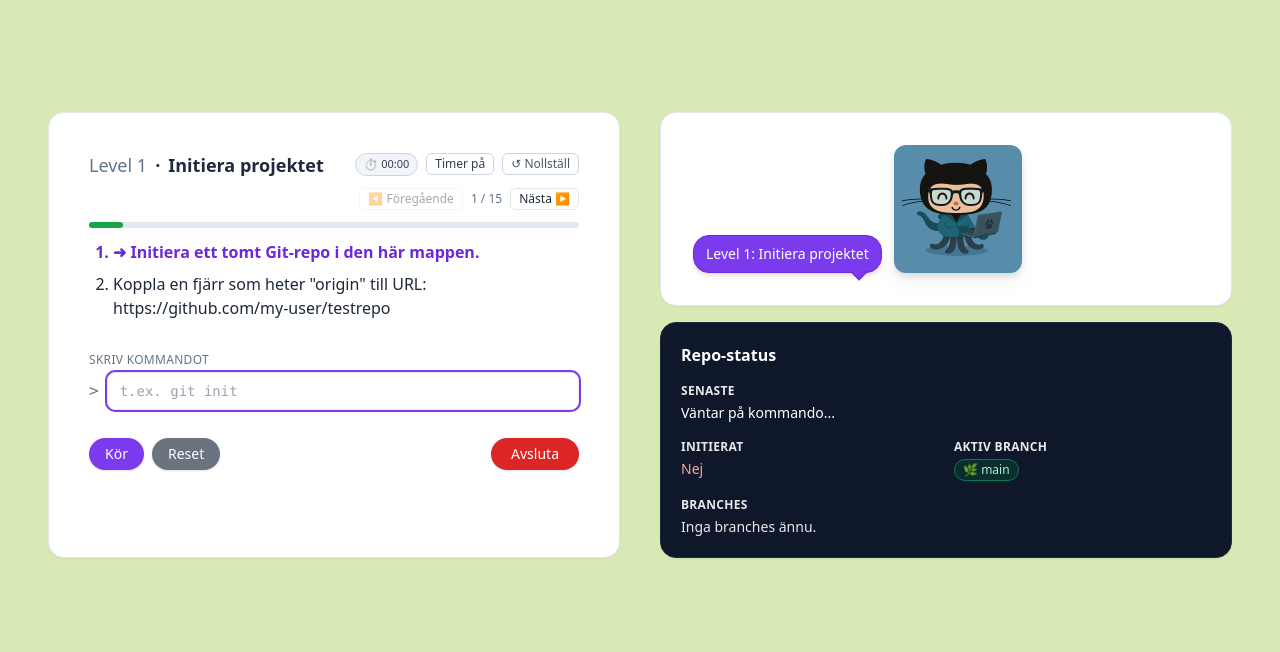
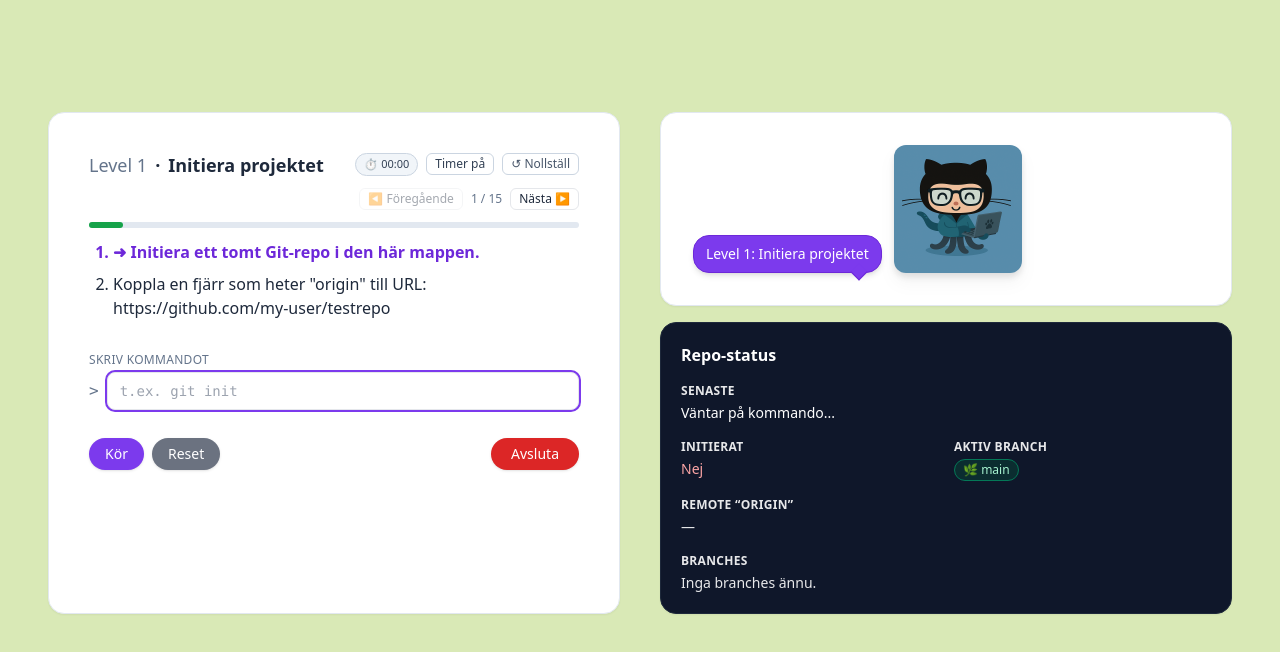
Before and after one commit to DulamaA/git-land-game, a React (Vite) app: page /game/1 in a window 1280 px wide. Shown: the top 652 px of the page. Built offline with nearby package versions, Linux system fonts and the light colour scheme.

Commit message:
🔥 feat: removed hardcoded "main" display in RepoStatus and add useEffect hook for level 3 with feature branch setup in useGame to display the "feature/sync" branch + fix ESLint errors

```diff
--- a/src/components/Game/RepoStatus.tsx
+++ b/src/components/Game/RepoStatus.tsx
@@ -1,20 +1,41 @@
 import type { RepoState, StatusMsg } from '../../models/repo';
 
+type Props = {
+  repo: RepoState;
+  message?: StatusMsg | null;
+};
+
 // Component to display the current status of the repository
-export default function RepoStatus({ repo, message }: { repo: RepoState; message: StatusMsg | null }) {
+export default function RepoStatus({ repo, message }: Props) {
+  const current = repo.current ?? '-';
+
+  const messageClass =
+    message?.type === 'ok' ? 'text-emerald-300' : message?.type === 'error' ? 'text-red-300' : 'text-white';
+
+  const branchEntries = Object.entries(repo.branches ?? {});
+  branchEntries.sort(([a], [b]) => {
+    if (a === repo.current) {
+      return -1;
+    }
+    if (b === repo.current) {
+      return 1;
+    }
+
+
+    return a.localeCompare(b);
+  });
+
+  const origin =
+    typeof repo.remotes?.origin === 'string' ?
+      repo.remotes.origin : repo.remotes?.origin ? 'configured' : null;
+
   return (
     <aside className="rounded-2xl border border-slate-800 bg-slate-900 p-5 shadow-sm text-sm space-y-4">
       <h3 className="mb-1 text-base font-semibold text-white">Repo-status</h3>
 
       <div>
         <div className="text-xs font-semibold uppercase tracking-wide text-white/90 mb-1">Senaste</div>
-        <div
-          className={
-            message?.type === 'ok' ? 'text-emerald-300' : message?.type === 'error' ? 'text-red-300' : 'text-white'
-          }
-        >
-          {message?.text ?? 'Väntar på kommando...'}
-        </div>
+        <div className={messageClass}>{message?.text ?? 'Väntar på kommando...'}</div>
       </div>
 
       <div className="grid sm:grid-cols-2 gap-4">
@@ -30,34 +51,41 @@ export default function RepoStatus({ repo, message }: { repo: RepoState; message
             className="inline-flex items-center gap-1 rounded-full px-2 py-0.5 text-xs
                        bg-emerald-900/40 border border-emerald-700 text-emerald-200"
           >
-            🌿 {repo.current}
+            🌿 {current}
           </span>
         </div>
       </div>
 
+      <div className="grid sm:grid-cols-2 gap-4">
+        <div>
+          <div className="text-xs font-semibold uppercase tracking-wide text-white/90 mb-1">Remote “origin”</div>
+          <div className="text-white/90">{origin ?? '—'}</div>
+        </div>
+      </div>
+
+      {/* Branches */}
       <div>
         <div className="text-xs font-semibold uppercase tracking-wide text-white/90 mb-1">Branches</div>
-        {Object.keys(repo.branches).length === 0 ? (
+        {branchEntries.length === 0 ? (
           <div className="text-white/90">Inga branches ännu.</div>
         ) : (
           <div className="flex flex-wrap gap-2">
-            {Object.keys(repo.branches).map((b) => {
-              const commits = repo.branches[b]?.length ?? 0;
+            {branchEntries.map(([b, commitsArr]) => {
+              const commits = commitsArr?.length ?? 0;
               const isCurrent = b === repo.current;
 
               return (
                 <span
                   key={b}
-                  className={`inline-flex items-center gap-1 rounded-full px-2 py-0.5 text-xs border
-                ${
-                isCurrent ?
-                  'bg-emerald-900/40 border-emerald-700 text-emerald-200' :
-                  'bg-slate-800 border-slate-700 text-white'
-                }`}
+                  className={`inline-flex items-center gap-1 rounded-full px-2 py-0.5 text-xs border ${
+                    isCurrent ? 'bg-emerald-900/40 border-emerald-700 text-emerald-200' :
+                      'bg-slate-800 border-slate-700 text-white'
+                  }`}
                   title={`${b} (${commits} commits)`}
                 >
                   🌿 {b}
                   <span className="text-[11px] tabular-nums text-white/70">({commits})</span>
+                  {isCurrent && <span className="ml-1 text-white/60">(aktiv)</span>}
                 </span>
               );
             })}
--- a/src/hooks/useGame.ts
+++ b/src/hooks/useGame.ts
@@ -1,5 +1,8 @@
 import {
-  useMemo, useState, useCallback,
+  useMemo,
+  useState,
+  useCallback,
+  useEffect,
 } from 'react';
 import { LEVELS } from '../data/levels';
 import { useTimer } from './useTimer';
@@ -9,7 +12,6 @@ import {
 } from '../models/repo';
 import type { Step } from '../types';
 
-// ---------- helpers ----------
 
 // Trim and convert all whitespace sequences to single spaces
 function normalizeSpaces(s: string) {
@@ -143,6 +145,23 @@ export function useGame() {
     resetTimer();
   }, [resetTimer]);
 
+  useEffect(() => {
+    if (levelIndex === 2) {
+      setRepo((prev) => {
+        const next = structuredClone(prev);
+        next.initialized = true;
+        next.branches ||= {};
+        next.branches.main ||= [];
+        next.branches['feature/sync'] ||= [];
+        next.current = 'feature/sync';
+
+        return next;
+      });
+
+      setStatusMsg({ type: 'info', text: 'Startar på feature/sync - byt till main.' });
+    }
+  }, [levelIndex, setRepo, setStatusMsg]);
+
   // Handlers for navigating levels
   const prevLevel = useCallback(() => {
     setLevelIndex((i) => Math.max(0, i - 1));
@@ -164,8 +183,7 @@ export function useGame() {
 
       return idx;
     });
-  },
-  [hardResetLevelState]);
+  }, [hardResetLevelState]);
 
   const run = useCallback((): boolean => {
     if (locked) {
@@ -243,7 +261,13 @@ export function useGame() {
       return false;
     }
   }, [
-    input, expectedList, steps.length, taskIndex, repo, locked, hintStage,
+    input,
+    expectedList,
+    steps.length,
+    taskIndex,
+    repo,
+    locked,
+    hintStage,
   ]);
 
   // Solution is visible after the fourth attempt
@@ -271,7 +295,10 @@ export function useGame() {
 
     return isLast;
   }, [
-    repo, solutionText, steps.length, taskIndex,
+    repo,
+    solutionText,
+    steps.length,
+    taskIndex,
   ]);
 
   // Reset current level state
```
